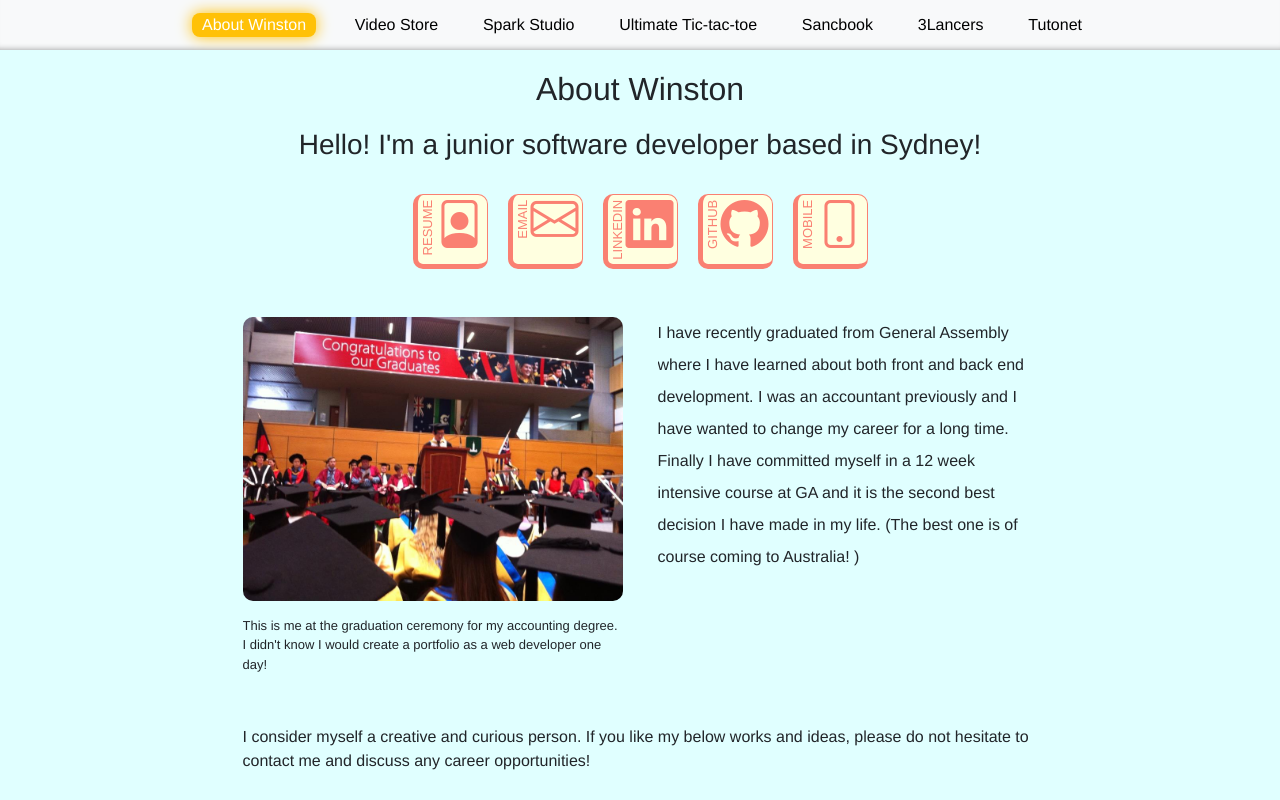
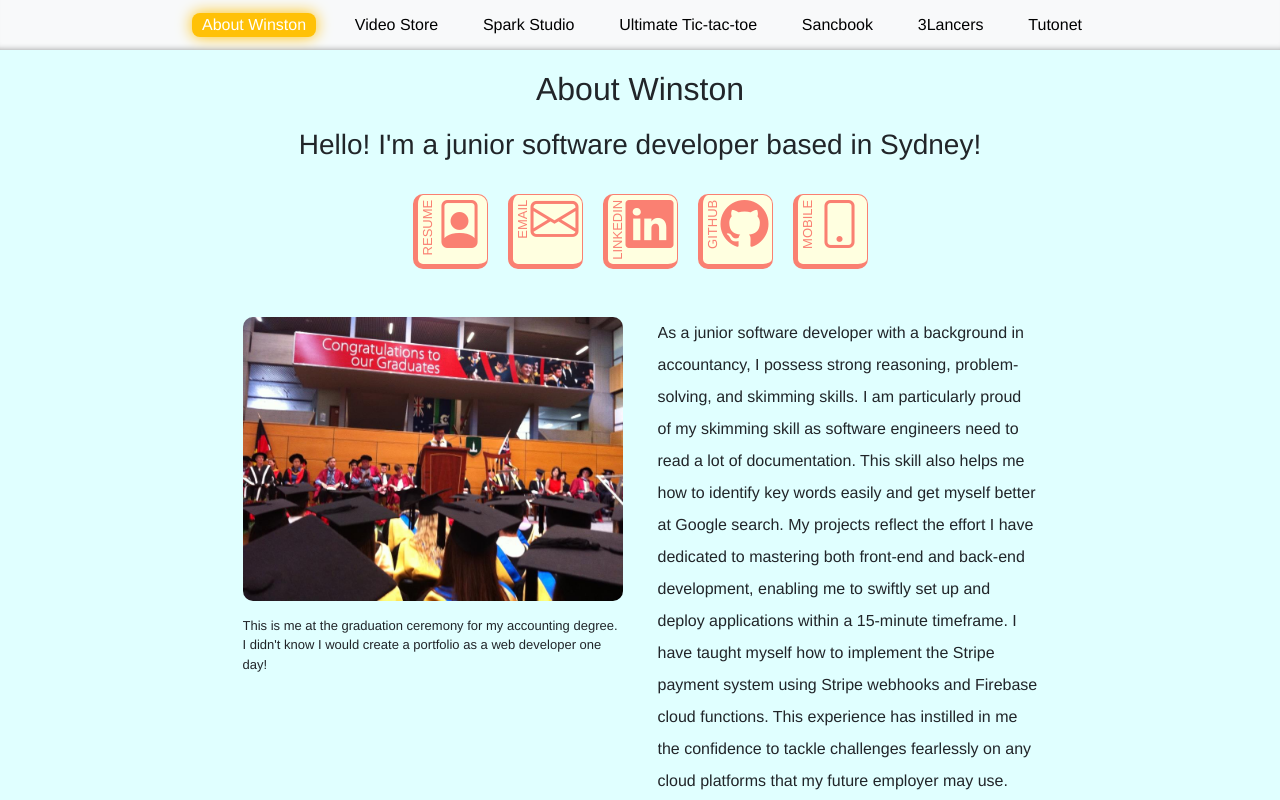
Before and after one commit to loudringphone/portfolio, a Vue app: page / in a window 1280 px wide. Shown: the top 800 px of the page. Built offline with nearby package versions, Linux system fonts and the light colour scheme.

Commit message:
amend profile

```diff
--- a/src/components/AboutWinston.vue
+++ b/src/components/AboutWinston.vue
@@ -13,7 +13,9 @@
     <br><br><br>
     <div class='profile'>
       <p class='para1'>
-        I have recently graduated from General Assembly where I have learned about both front and back end development. I was an accountant previously and I have wanted to change my career for a long time. Finally I have committed myself in a 12 week intensive course at GA and it is the second best decision I have made in my life. (The best one is of course coming to Australia! )
+        As a junior software developer with a background in accountancy, I possess strong reasoning, problem-solving, and skimming skills. I am particularly proud of my skimming skill as software engineers need to read a lot of documentation. This skill also helps me how to identify key words easily and get myself better at Google search.
+
+My projects reflect the effort I have dedicated to mastering both front-end and back-end development, enabling me to swiftly set up and deploy applications within a 15-minute timeframe. I have taught myself how to implement the Stripe payment system using Stripe webhooks and Firebase cloud functions. This experience has instilled in me the confidence to tackle challenges fearlessly on any cloud platforms that my future employer may use.
       </p>
 
       <figure id='winston'>
```
